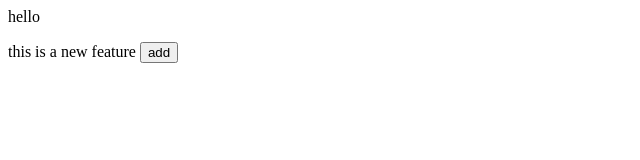
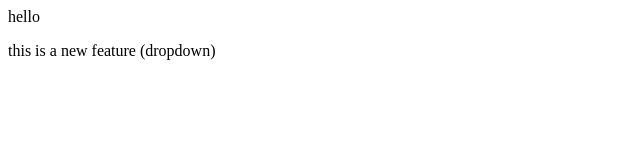
Before and after one commit to vinay-vkg/localrepo, a plain HTML site: page index.html in a window 1280 px wide. Shown: the full height of the page, 0-640 px from the left. Drawn offline with Linux system fonts and the light colour scheme.

Commit message:
Add Dropdown

```diff
--- a/index.html
+++ b/index.html
@@ -1,2 +1,2 @@
 <p>hello</p>
-<p>this is a new feature <button>add</button></p>
+<p>this is a new feature (dropdown)</p>
```
